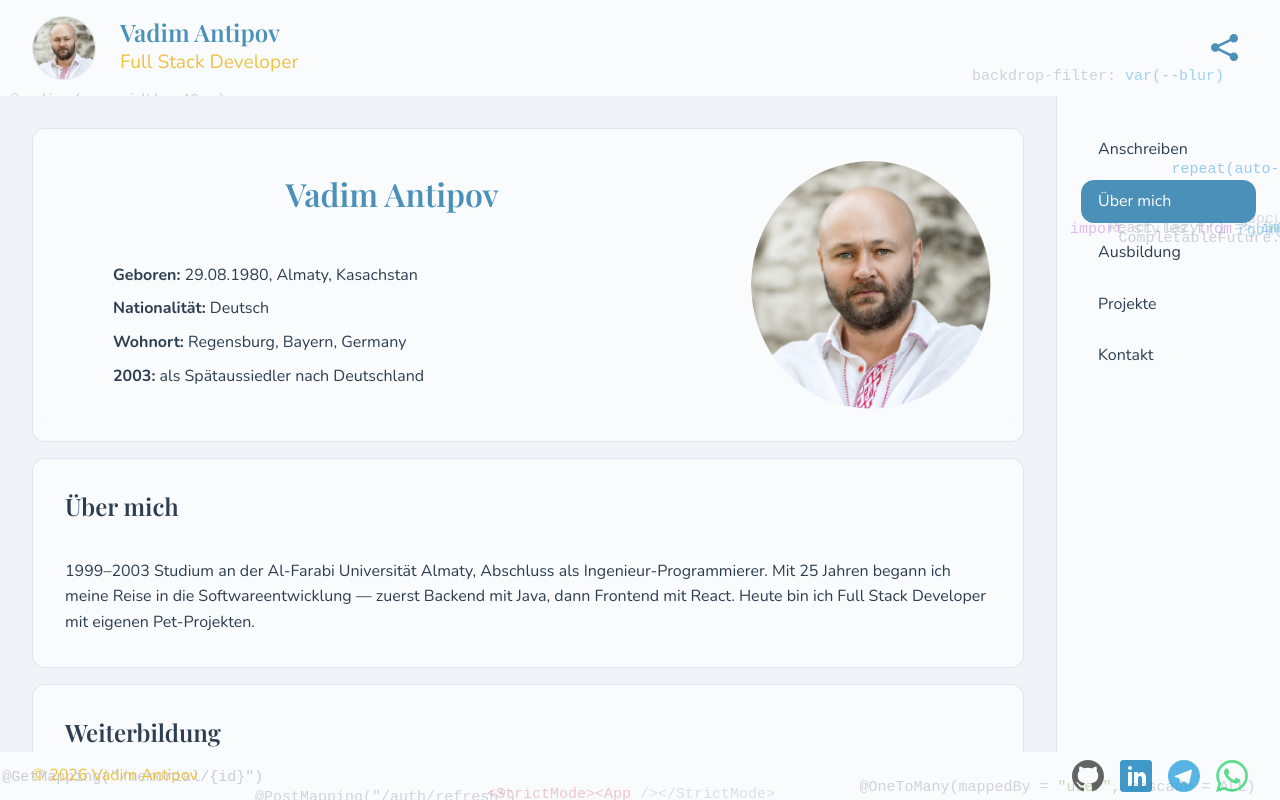
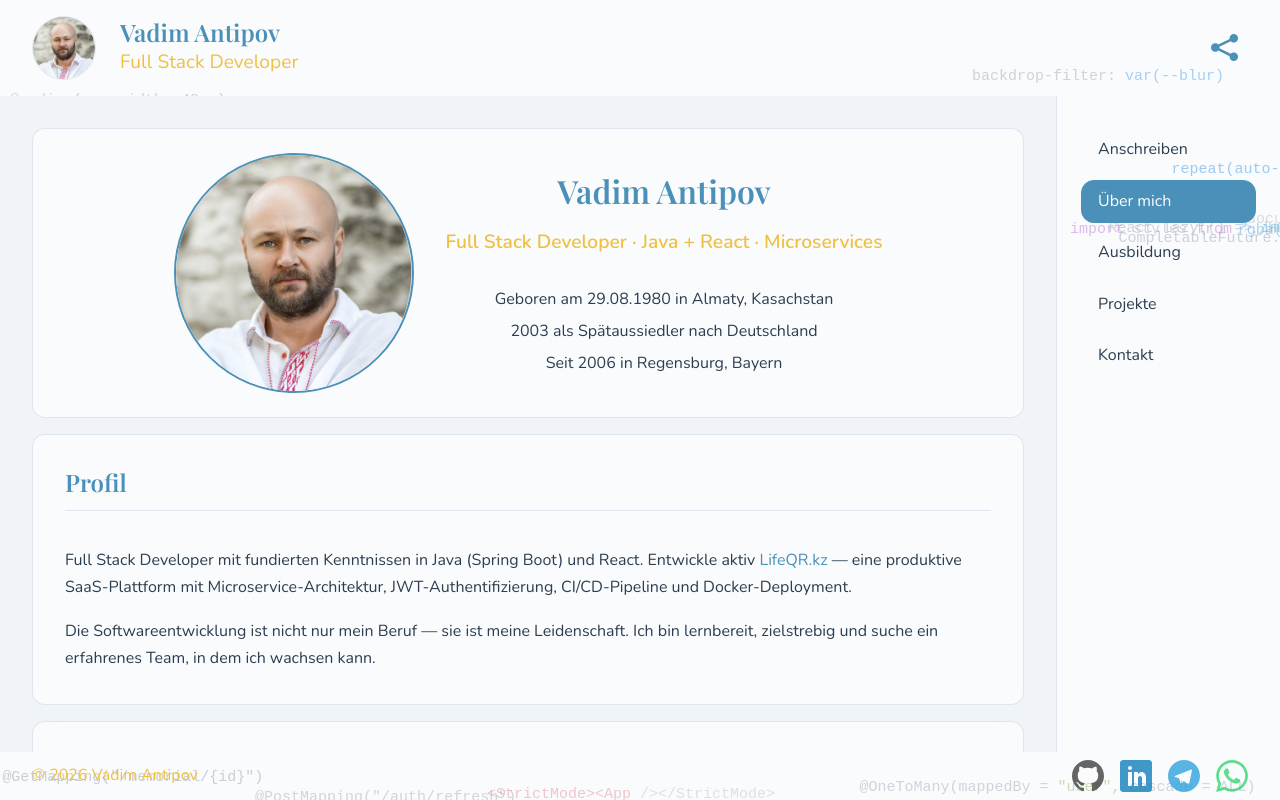
Before and after one commit to login-nigol/portfolio, a React app: page /about in a window 1280 px wide. Built offline with nearby package versions, Linux system fonts and the light colour scheme; the HTML template or start-up script is replaced by a standard one.

Commit message:
refactor: About — removed contacts styles, cleaned up duplicates

```diff
--- a/src/pages/About/About.jsx
+++ b/src/pages/About/About.jsx
@@ -1,55 +1,218 @@
 // src/pages/About/About.jsx
 
 /* ===================== ИМПОРТЫ ===================== */
+import { motion } from 'framer-motion'
+import styles from './About.module.css'
+import avatar from '../../assets/images/avatar.png'
 
-import styles from './About.module.css'
+/* ===================== АНИМАЦИЯ БЛОКОВ ===================== */
+/* --- Каждый блок появляется снизу с задержкой --- */
+const blockVariants = {
+  hidden: { opacity: 0, y: '2em' },
+  visible: (i) => ({
+    opacity: 1,
+    y: 0,
+    transition: { duration: 0.5, delay: i * 0.1, ease: 'easeOut' }
+  })
+}
 
-import avatar from '../../assets/images/avatar.png'
+/* ===================== ТЕХНОЛОГИИ ===================== */
+const techStack = [
+  {
+    title: 'Frontend',
+    items: ['React 19', 'Vite', 'React Router', 'Axios', 'Framer Motion', 'CSS Modules', 'HTML5', 'JavaScript ES6+']
+  },
+  {
+    title: 'Backend',
+    items: ['Java 21', 'Spring Boot 3', 'Spring Security', 'JWT', 'REST API']
+  },
+  {
+    title: 'Datenbank',
+    items: ['PostgreSQL', 'Liquibase', 'JPA', 'MinIO']
+  },
+  {
+    title: 'DevOps',
+    items: ['Docker', 'Docker Compose', 'GitHub Actions', 'Linux VPS']
+  },
+  {
+    title: 'Tools',
+    items: ['Git', 'Swagger', 'Maven', 'IntelliJ IDEA']
+  },
+  {
+    title: 'Konzepte',
+    items: ['Microservices', 'CI/CD', 'Clean Code', 'OOP', 'SOLID', 'Agile']
+  },
+]
+
+/* ===================== ОПЫТ РАБОТЫ ===================== */
+const experience = [
+  {
+    period: 'Feb 2025 — Heute',
+    role: 'Junior Full Stack Developer',
+    company: 'Self-Employed',
+    items: [
+      'Freelance-Webentwicklung: Landing Pages, SPAs, responsive Formulare',
+      'Integration von REST APIs und clientseitiger Logik',
+    ]
+  },
+  {
+    period: 'Mai 2006 — Apr 2012',
+    role: 'SMT-Spezialist',
+    company: 'Zollner Elektronik AG',
+    items: [
+      'Programmierung und Wartung von automatisierten Fertigungsanlagen (AOI, SiPlace)',
+      'Inbetriebnahme von AOI-Systemen zur automatischen Sichtprüfung',
+    ]
+  },
+  {
+    period: 'Feb 1999 — Aug 2003',
+    role: 'Geschäftsführer',
+    company: 'EVA Plus GmbH, Almaty',
+    items: [
+      'Verkauf, Reparatur und Wartung von Computertechnik',
+      'Installation und Konfiguration von Netzwerken',
+      'Teamführung und Kundenbetreuung',
+    ]
+  },
+]
+
+/* ===================== ЯЗЫКИ ===================== */
+const languages = [
+  { lang: 'Russisch', level: 'Muttersprache', percent: 100 },
+  { lang: 'Deutsch', level: 'B2+', percent: 75 },
+  { lang: 'Englisch', level: 'A2+', percent: 35 },
+  { lang: 'Kasachisch', level: 'B1', percent: 55 },
+]
 
 /* ===================== КОМПОНЕНТ ===================== */
 export default function About() {
-
   return (
     <div className={styles.about}>
 
-      {/* --- Блок ФИО + фото --- */}
-      <div className={styles.hero}>
-
-        {/* --- Текст слева --- */}
-        <div className={styles.info}>
-          <h1>Vadim Antipov</h1>
-          <p><strong>Geboren:</strong> 29.08.1980, Almaty, Kasachstan</p>
-          <p><strong>Nationalität:</strong> Deutsch</p>
-          <p><strong>Wohnort:</strong> Regensburg, Bayern, Germany</p>
-          <p><strong>2003:</strong> als Spätaussiedler nach Deutschland</p>
+      {/* ===== БЛОК 1: HERO ===== */}
+      <motion.div
+        className={styles.hero}
+        variants={blockVariants}
+        initial="hidden"
+        animate="visible"
+        custom={0}
+      >
+        {/* --- Фото --- */}
+        <div className={styles.photo}>
+          <img src={avatar} alt="Vadim Antipov — Full Stack Developer" />
         </div>
 
-        {/* --- Фото справа --- */}
-        <div className={styles.photo}>
-          <img src={avatar} alt="Vadim Antipov" />
+        {/* --- Инфо --- */}
+        <div className={styles.info}>
+          <h1 className={styles.name}>Vadim Antipov</h1>
+          <p className={styles.role}>Full Stack Developer · Java + React · Microservices</p>
+
+          <ul className={styles.bioList}>
+            <li>Geboren am 29.08.1980 in Almaty, Kasachstan</li>
+            <li>2003 als Spätaussiedler nach Deutschland</li>
+            <li>Seit 2006 in Regensburg, Bayern</li>
+          </ul>
         </div>
+      </motion.div>
 
-      </div>
+      {/* ===== БЛОК 2: PROFIL ===== */}
+      <motion.section
+        className={styles.card}
+        variants={blockVariants}
+        initial="hidden"
+        animate="visible"
+        custom={1}
+      >
+        <h2 className={styles.cardTitle}>Profil</h2>
+        <p>
+          Full Stack Developer mit fundierten Kenntnissen in Java (Spring Boot) und React.
+          Entwickle aktiv <a href="https://lifeqr.kz" target="_blank" rel="noopener noreferrer">LifeQR.kz</a> —
+          eine produktive SaaS-Plattform mit Microservice-Architektur, JWT-Authentifizierung,
+          CI/CD-Pipeline und Docker-Deployment.
+        </p>
+        <p>
+          Die Softwareentwicklung ist nicht nur mein Beruf — sie ist meine Leidenschaft.
+          Ich bin lernbereit, zielstrebig und suche ein erfahrenes Team, in dem ich wachsen kann.
+        </p>
+      </motion.section>
 
-      {/* --- Weitere Infos --- */}
-      <section className={styles.bio}>
-        <h2>Über mich</h2>
-        <p>
-          1999–2003 Studium an der Al-Farabi Universität Almaty, Abschluss als Ingenieur-Programmierer.
-          Mit 25 Jahren begann ich meine Reise in die Softwareentwicklung — zuerst Backend mit Java,
-          dann Frontend mit React. Heute bin ich Full Stack Developer mit eigenen Pet-Projekten.
-        </p>
-      </section>
+      {/* ===== БЛОК 3: TECHNOLOGIEN ===== */}
+      <motion.section
+        className={styles.card}
+        variants={blockVariants}
+        initial="hidden"
+        animate="visible"
+        custom={2}
+      >
+        <h2 className={styles.cardTitle}>Technologien</h2>
+        <div className={styles.techGrid}>
+          {techStack.map(({ title, items }) => (
+            <div key={title} className={styles.techGroup}>
+              <h3 className={styles.techTitle}>{title}</h3>
+              <div className={styles.tags}>
+                {items.map(item => (
+                  <span key={item} className={styles.tag}>{item}</span>
+                ))}
+              </div>
+            </div>
+          ))}
+        </div>
+      </motion.section>
 
-      {/* --- Блок курсов --- */}
-      <section className={styles.courses}>
-        <h2>Weiterbildung</h2>
-        <ul>
-          <li>Backend Web Development — Java, Spring Boot, DevOps | Tel-Ran.de GmbH, Berlin | Feb 2024 – Feb 2025 | 560 Stunden</li>
-          <li>Web Application Development with JavaScript | IT-Academy | 2025 – 2026 | 116 Stunden</li>
-          <li>Website Development with HTML, CSS &amp; JavaScript | IT-Academy | 2025 – 2026 | 108 Stunden</li>
-        </ul>
-      </section>
+      {/* ===== БЛОК 4: BERUFSERFAHRUNG ===== */}
+      <motion.section
+        className={styles.card}
+        variants={blockVariants}
+        initial="hidden"
+        animate="visible"
+        custom={3}
+      >
+        <h2 className={styles.cardTitle}>Berufserfahrung</h2>
+        <div className={styles.timeline}>
+          {experience.map(({ period, role, company, items }) => (
+            <div key={role} className={styles.timelineItem}>
+              <p className={styles.period}>{period}</p>
+              <p className={styles.expRole}>{role}</p>
+              <p className={styles.company}>{company}</p>
+              <ul className={styles.expList}>
+                {items.map(item => (
+                  <li key={item}>{item}</li>
+                ))}
+              </ul>
+            </div>
+          ))}
+        </div>
+      </motion.section>
+
+      {/* ===== БЛОК 5: SPRACHEN ===== */}
+      <motion.section
+        className={styles.card}
+        variants={blockVariants}
+        initial="hidden"
+        animate="visible"
+        custom={4}
+      >
+        <h2 className={styles.cardTitle}>Sprachen</h2>
+        <div className={styles.languages}>
+          {languages.map(({ lang, level, percent }) => (
+            <div key={lang} className={styles.langItem}>
+              <div className={styles.langHeader}>
+                <span className={styles.langName}>{lang}</span>
+                <span className={styles.langLevel}>{level}</span>
+              </div>
+              {/* --- Прогресс бар --- */}
+              <div className={styles.bar}>
+                <motion.div
+                  className={styles.barFill}
+                  initial={{ width: 0 }}
+                  animate={{ width: `${percent}%` }}
+                  transition={{ duration: 0.8, delay: 0.5, ease: 'easeOut' }}
+                />
+              </div>
+            </div>
+          ))}
+        </div>
+      </motion.section>
 
     </div>
   )
--- a/src/pages/About/About.module.css
+++ b/src/pages/About/About.module.css
@@ -1,140 +1,254 @@
 /* src/pages/About/About.module.css */
 
 /* ===================== ОСНОВНОЙ КОНТЕЙНЕР ===================== */
-
 .about {
-  /* --- Сетка --- */
   display: flex;
   flex-direction: column;
-
-  /* --- Отступы --- */
   gap: var(--space-sm);
 }
 
-/* ===================== БЛОК ФИО + ФОТО ===================== */
-
+/* ===================== БЛОК HERO ===================== */
 .hero {
-  /* --- Сетка: текст слева, фото справа --- */
-  display: grid;
-  grid-template-columns: 1fr auto;
-
-  /* --- Отступы --- */
+  display: flex;
+  flex-direction: row;
+  align-items: center;
+  justify-content: center;
   gap: var(--space-lg);
-  padding: var(--space-lg);
-
-  /* --- Оформление --- */
+  padding: var(--space-md);
   background: var(--color-surface);
   backdrop-filter: var(--blur);
   border-radius: var(--radius);
   border: var(--border);
-
-  /* --- Выравнивание --- */
-  align-items: center;
-}
-
-/* ===================== ТЕКСТОВАЯ ЧАСТЬ ===================== */
-
-.info h1 {
-  text-align: center;
-
-  /* --- Типографика --- */
-  font-size: var(--fs-xl);
-  color: var(--color-accent);
-
-  /* --- Отступы --- */
-  margin-bottom: var(--space-md);
-}
-
-.info p {
-  /* --- Отступы --- */
-  margin-bottom: var(--space-xs);
-  margin-left: 3em;
 }
 
 /* ===================== ФОТО ===================== */
-
 .photo {
-  /* --- Размеры --- */
-  max-width: 15em;
-  /* height: 10em; */
-
-  /* --- Оформление --- */
+  min-width: 15em;
+  min-height: 15em;
+  height: 15em;
   border-radius: 50%;
   overflow: hidden;
-  background: var(--color-bg);
+  border: 0.15em solid var(--color-accent);
+  flex-shrink: 0;
 }
 
 .photo img {
-  /* --- Растяжение изображения --- */
   width: 100%;
   height: 100%;
   object-fit: cover;
 }
 
-/* ===================== БЛОК БИОГРАФИИ ===================== */
+/* ===================== ИНФОРМАЦИЯ ===================== */
+.info {
+  display: flex;
+  flex-direction: column;
+  align-items: center;
+  text-align: center;
+}
 
-.bio {
+.name {
+  font-family: var(--font-heading);
+  font-size: var(--fs-xl);
+  color: var(--color-accent);
+  margin-bottom: var(--space-xs);
+}
+
+.role {
+  font-size: var(--fs-md);
+  color: var(--color-gold);
+  margin-bottom: var(--space-md);
+  font-weight: 600;
+}
+
+/* ===================== БИОГРАФИЯ ===================== */
+.bioList {
+  display: flex;
+  flex-direction: column;
+  gap: 0.4em;
+  font-size: var(--fs-base);
+  color: var(--color-text);
+}
+
+/* ===================== КАРТОЧКИ СЕКЦИЙ ===================== */
+.card {
   background: var(--color-surface);
   backdrop-filter: var(--blur);
   border-radius: var(--radius);
+  border: var(--border);
   padding: var(--space-lg);
-  border: var(--border);
-  /* margin-top: var(--space-lg); */
 }
 
-.bio h2 {
+.cardTitle {
+  font-family: var(--font-heading);
+  font-size: var(--fs-lg);
+  color: var(--color-accent);
   margin-bottom: var(--space-md);
+  padding-bottom: var(--space-xs);
+  border-bottom: var(--border);
 }
 
-.bio p {
-  line-height: 1.6;
+.card p {
+  line-height: 1.7;
+  margin-bottom: var(--space-sm);
+  color: var(--color-text);
 }
 
-/* ===================== БЛОК КУРСОВ ===================== */
-
-.courses {
-  background: var(--color-surface);
-  backdrop-filter: var(--blur);
-  border-radius: var(--radius);
-  padding: var(--space-lg);
-  border: var(--border);
-  /* margin-top: var(--space-lg); */
+.card p:last-child {
+  margin-bottom: 0;
 }
 
-.courses h2 {
-  margin-bottom: var(--space-md);
+/* ===================== ТЕХНОЛОГИИ ===================== */
+.techGrid {
+  display: grid;
+  grid-template-columns: repeat(auto-fit, minmax(12em, 1fr));
+  gap: var(--space-md);
 }
 
-.courses ul {
-  list-style: disc;
-  padding-left: var(--space-lg);
+.techGroup {
+  display: flex;
+  flex-direction: column;
+  gap: var(--space-xs);
 }
 
-.courses li {
-  margin-bottom: var(--space-sm);
+.techTitle {
+  font-size: var(--fs-sm);
+  font-weight: 700;
+  color: var(--color-gold);
+  text-transform: uppercase;
+  letter-spacing: 0.05em;
+}
+
+/* ===================== ТЕГИ ТЕХНОЛОГИЙ ===================== */
+.tags {
+  display: flex;
+  flex-wrap: wrap;
+  gap: 0.4em;
+}
+
+.tag {
+  font-size: var(--fs-sm);
+  padding: 0.2em 0.6em;
+  background: rgba(74, 144, 184, 0.1);
+  border: 0.05em solid var(--color-accent);
+  border-radius: 0.4em;
+  color: var(--color-accent);
+  white-space: nowrap;
+}
+
+/* ===================== ТАЙМЛАЙН ОПЫТА ===================== */
+.timeline {
+  display: flex;
+  flex-direction: column;
+  gap: var(--space-md);
+}
+
+.timelineItem {
+  padding-left: var(--space-md);
+  border-left: 0.2em solid var(--color-accent);
+}
+
+.period {
+  font-size: var(--fs-sm);
+  color: var(--color-text-muted);
+  margin-bottom: 0.2em !important;
+}
+
+.expRole {
+  font-size: var(--fs-md);
+  font-weight: 700;
+  color: var(--color-text);
+  margin-bottom: 0.1em !important;
+}
+
+.company {
+  font-size: var(--fs-sm);
+  color: var(--color-gold);
+  margin-bottom: var(--space-xs) !important;
+}
+
+.expList {
+  list-style: disc;
+  padding-left: var(--space-md);
+}
+
+.expList li {
+  font-size: var(--fs-sm);
+  color: var(--color-text);
+  margin-bottom: 0.3em;
   line-height: 1.5;
 }
 
+/* ===================== ЯЗЫКИ ===================== */
+.languages {
+  display: flex;
+  flex-direction: column;
+  gap: var(--space-sm);
+}
+
+.langItem {
+  display: flex;
+  flex-direction: column;
+  gap: 0.3em;
+}
+
+.langHeader {
+  display: flex;
+  justify-content: space-between;
+  align-items: center;
+}
+
+.langName {
+  font-weight: 600;
+  color: var(--color-text);
+  font-size: var(--fs-sm);
+}
+
+.langLevel {
+  font-size: var(--fs-sm);
+  color: var(--color-gold);
+}
+
+/* ===================== ПРОГРЕСС БАР ===================== */
+.bar {
+  height: 0.4em;
+  background: rgba(74, 144, 184, 0.15);
+  border-radius: 1em;
+  overflow: hidden;
+}
+
+.barFill {
+  height: 100%;
+  background: var(--color-accent);
+  border-radius: 1em;
+}
+
+/* ===================== МОБИЛА (до 48em) ===================== */
 @media (max-width: 48em) {
 
   .hero {
-    /* --- Одна колонка вместо двух --- */
-    grid-template-columns: 1fr;
+    /* --- Одна колонка: фото сверху, инфо снизу --- */
+    /* grid-template-columns: 1fr; */
+    flex-direction: column;
     text-align: center;
   }
 
-  /* --- Фото первым через order --- */
   .photo {
-    order: -1;
-    max-width: 10em;
-    margin: 0 auto;
+    width: 8em;
+    height: 8em;
+    flex-shrink: 0;
+    align-self: center;
+    /* margin: 0 auto; */
   }
 
-  .info p {
-    margin-left: 0;
+  .contacts {
+    align-items: center;
   }
 
-  .info h1 {
-    text-align: center;
+  .techGrid {
+    grid-template-columns: 1fr 1fr;
+  }
+
+  .timelineItem {
+    padding-left: var(--space-sm);
   }
 }
```
